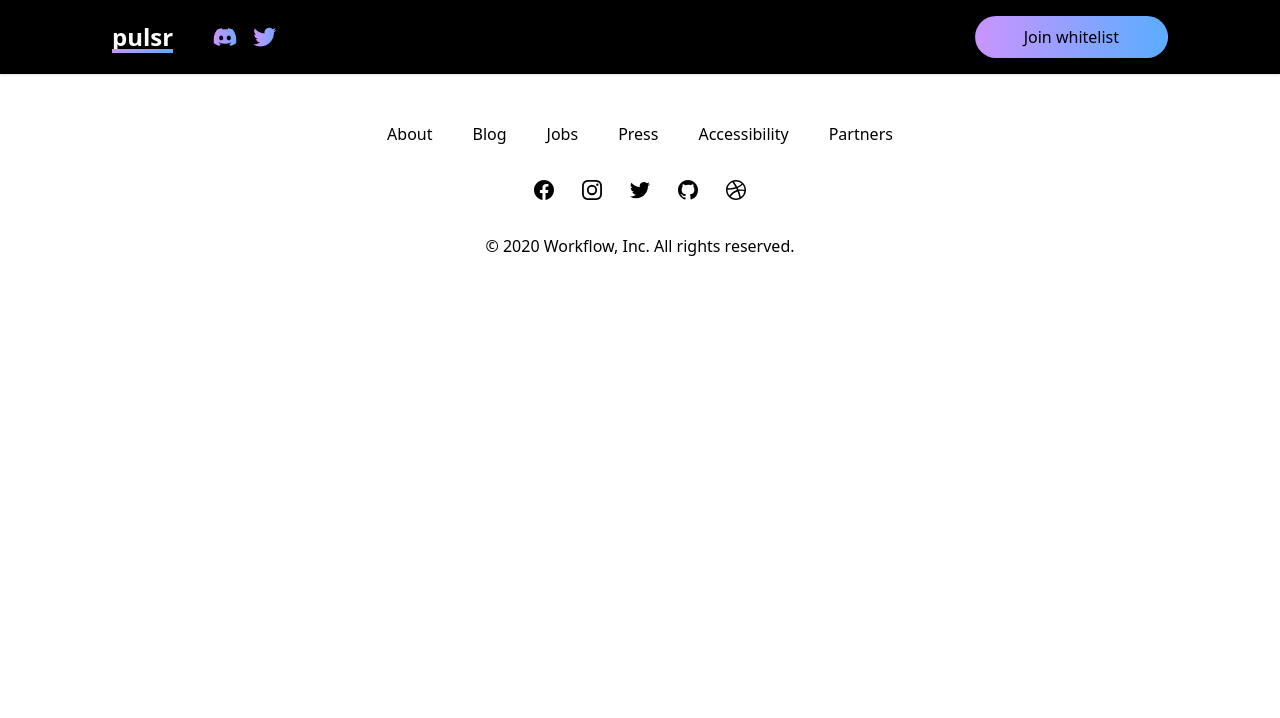
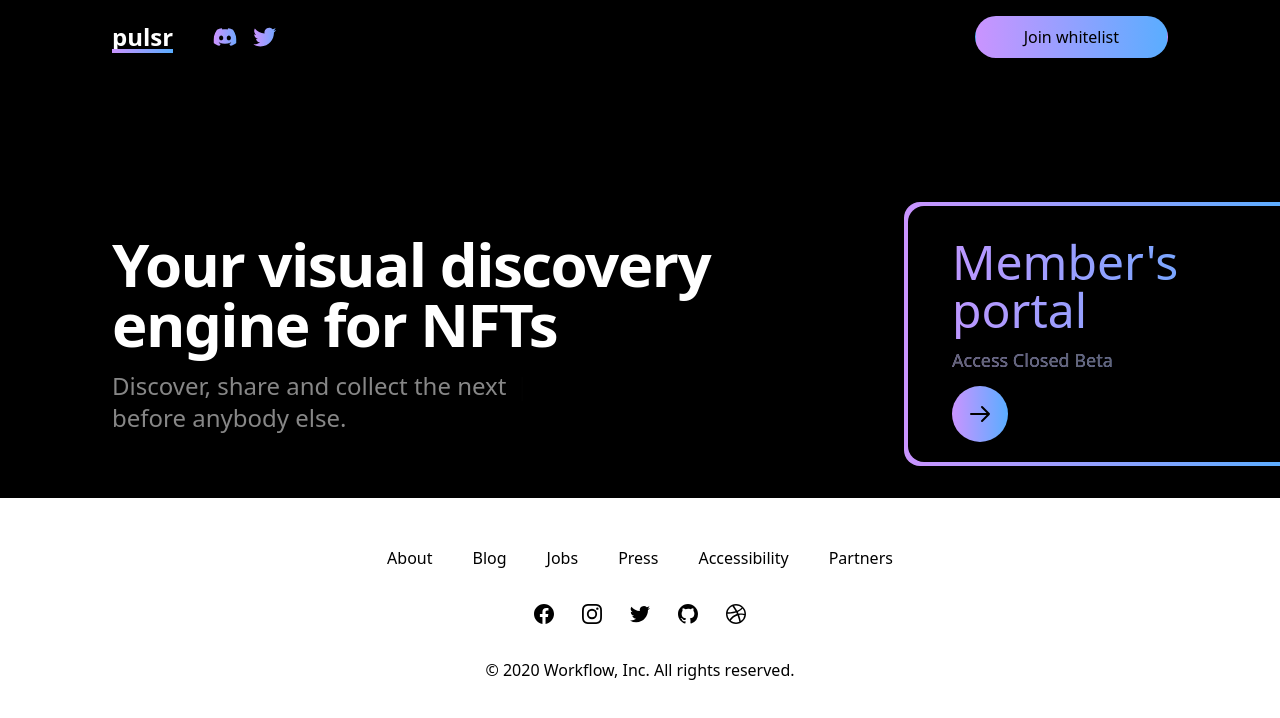
Before and after one commit to kseikyo/pulsr-ai-landing, a Next.js app: page / in a window 1280 px wide. Shown: the top 718 px of the page. Built offline with nearby package versions, Linux system fonts and the light colour scheme.

Commit message:
feat: add hero section component

```diff
--- /dev/null
+++ b/src/components/Hero/Hero.js
@@ -0,0 +1,48 @@
+import { useTypewriter, Cursor } from "react-simple-typewriter";
+import { ArrowRightIcon } from "@heroicons/react/outline";
+
+export const Hero = () => {
+  const { text } = useTypewriter({
+    words: ["Bored Apes Yacht Club", "Cryptopunks", "Cryptoadz", "Cool Cats"],
+    loop: 0,
+  });
+  return (
+    <section className="mt-24 max-w-full bg-black p-8">
+      <div className="relative flex flex-col md:flex-row max-w-full justify-between gap-8 p-4 md:p-8">
+        <div className="max-w-5xl md:pl-12">
+          <div className="flex flex-col gap-4">
+            <h1 className="text-4xl font-semibold tracking-tight text-white sm:text-5xl md:text-6xl">
+              <span className="block xl:inline">
+                Your visual discovery <br /> engine for NFTs
+              </span>
+            </h1>
+            <p className="text-xl md:text-2xl text-white/[.53]">
+              Discover, share and collect the next <span>{text}</span>
+              <Cursor />
+              <br />
+              before anybody else.
+            </p>
+          </div>
+        </div>
+        <div className="md:absolute md:-right-10 md:top-0 md:bottom-0 flex md:w-96 w-full overflow-hidden md:min-h-[350]">
+          <div className="w-full rounded-2xl md:rounded-r-none bg-gradient-to-r from-light-purple to-light-blue p-1">
+            <div className="h-full rounded-2xl md:rounded-r-none bg-black">
+              <div className="bg-gradient-to-r from-light-purple to-light-blue bg-clip-text">
+                <div className="flex flex-col gap-3 px-6 md:px-11 py-8">
+                  <h2 className="text-3xl md:text-5xl text-transparent">
+                    Member's <br />
+                    portal
+                  </h2>
+                  <p className="md:text-lg text-gray">Access Closed Beta</p>
+                  <button className="w-12 md:w-14 rounded-full bg-gradient-to-r from-light-purple to-light-blue p-4">
+                    <ArrowRightIcon className="md:h-6 md:w-6 w-4 h-4 text-black" />
+                  </button>
+                </div>
+              </div>
+            </div>
+          </div>
+        </div>
+      </div>
+    </section>
+  );
+};
--- /dev/null
+++ b/src/components/Hero/index.js
@@ -0,0 +1 @@
+export * from "./Hero";
--- a/src/pages/index.js
+++ b/src/pages/index.js
@@ -1,11 +1,13 @@
 import Head from "next/head";
 import { Footer } from "../components/Footer";
 import { Header } from "../components/Header";
+import { Hero } from "../components/Hero";
 
 export default function Home() {
   return (
     <div className="h-full w-full bg-black">
       <Header />
+      <Hero />
       <Footer />
     </div>
   );
```
